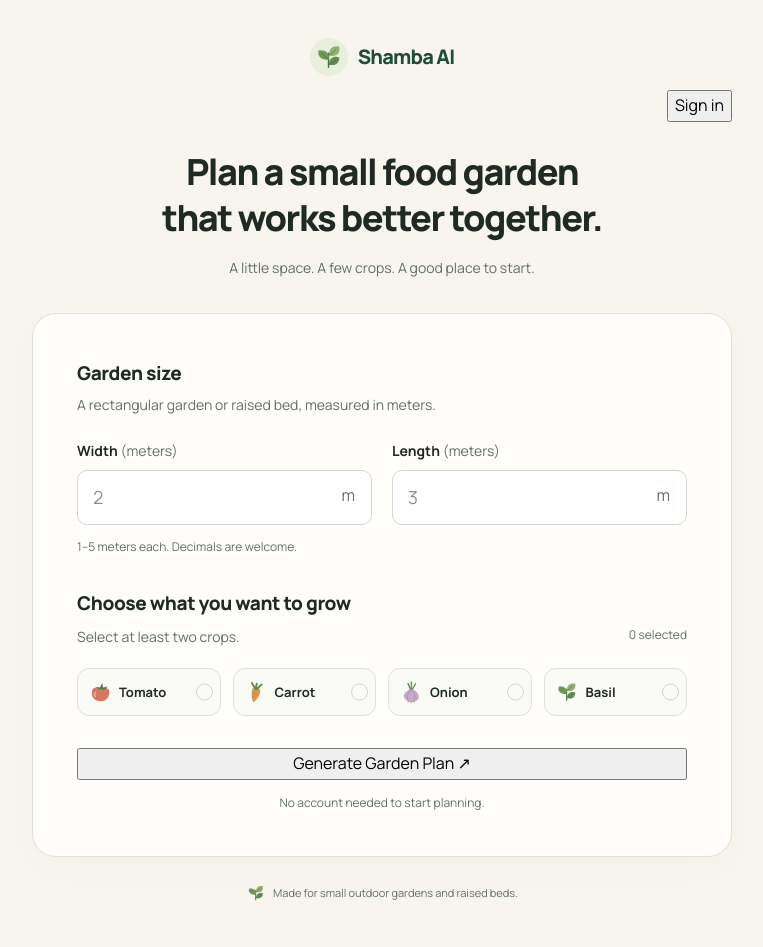
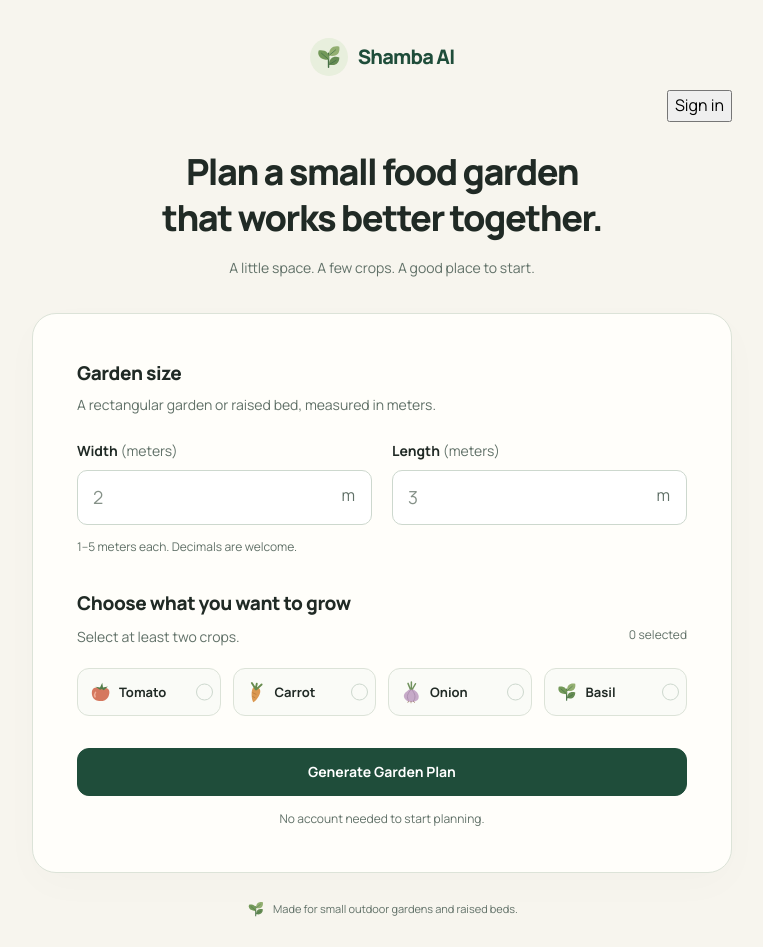
Before and after one commit to kajugadaniels/shamba-ai, a Next.js app: page / in a window 1280 px wide. Shown: the whole page, without its empty margins (258-1021 px from the left). Built offline with nearby package versions, Linux system fonts and the light colour scheme; no server answers.

Commit message:
feat(planning): show generation progress inside shared button

```diff
--- a/src/components/GardenForm.tsx
+++ b/src/components/GardenForm.tsx
@@ -2,6 +2,7 @@
 
 import { CROP_IDS, CROPS, type CropId } from "@/lib/crops";
 import { PlantIcon } from "./PlantIcon";
+import { Button } from "./Button";
 import styles from "./GardenForm.module.css";
 
 export type FormValues = { width: string; length: string; crops: CropId[] };
@@ -45,9 +46,9 @@ export function GardenForm({ values, errors, busy, onChange, onGenerate }: {
       </div>
       {errors.crops ? <p id="crops-error" tabIndex={-1} className={styles.error}>{errors.crops}</p> : null}
     </fieldset>
-    <button className={styles.generate} type="submit" disabled={busy} aria-busy={busy}>
-      Generate Garden Plan <span aria-hidden="true">↗</span>
-    </button>
+    <Button className={styles.generate} type="submit" variant="primary" loading={busy}>
+      Generate Garden Plan
+    </Button>
     <p className={styles.bottomNote}>No account needed to start planning.</p>
   </form>;
 }
```
